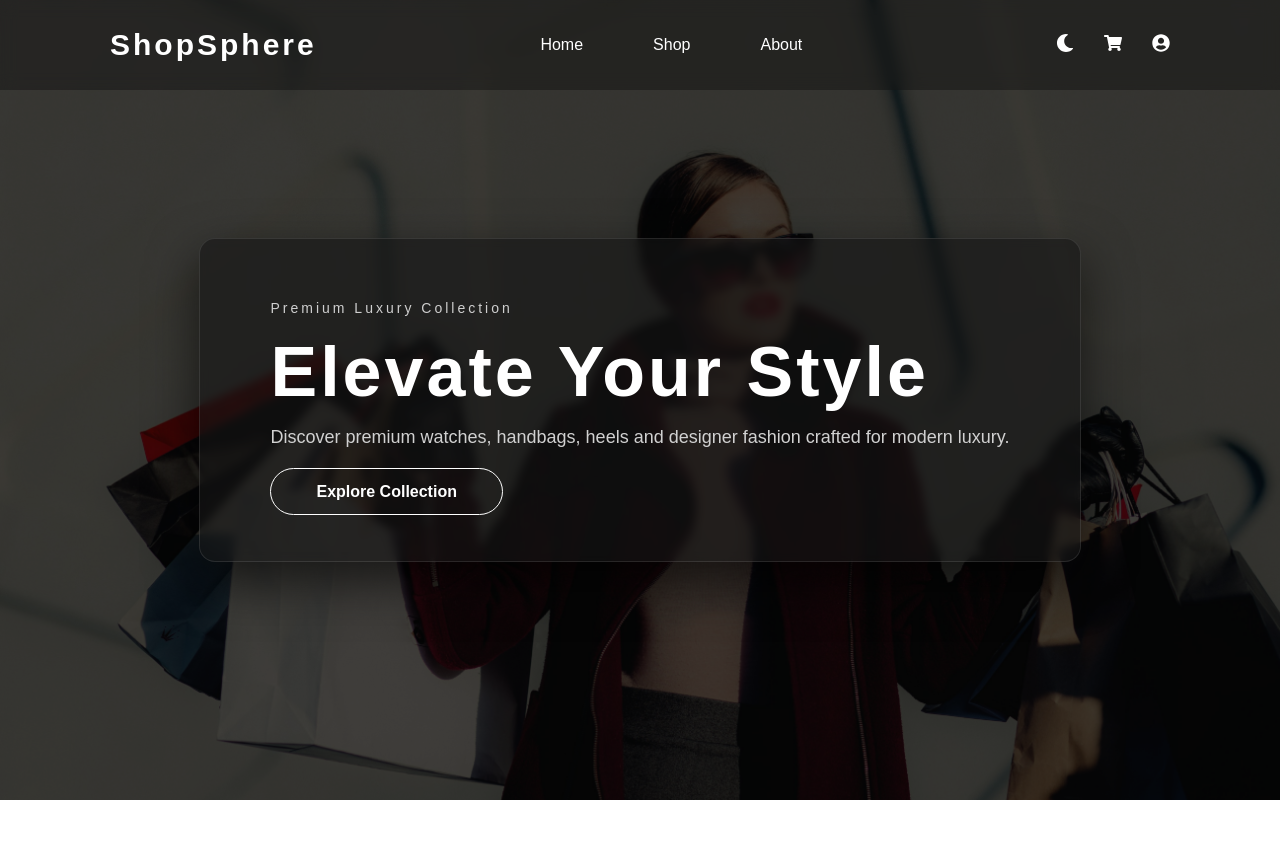
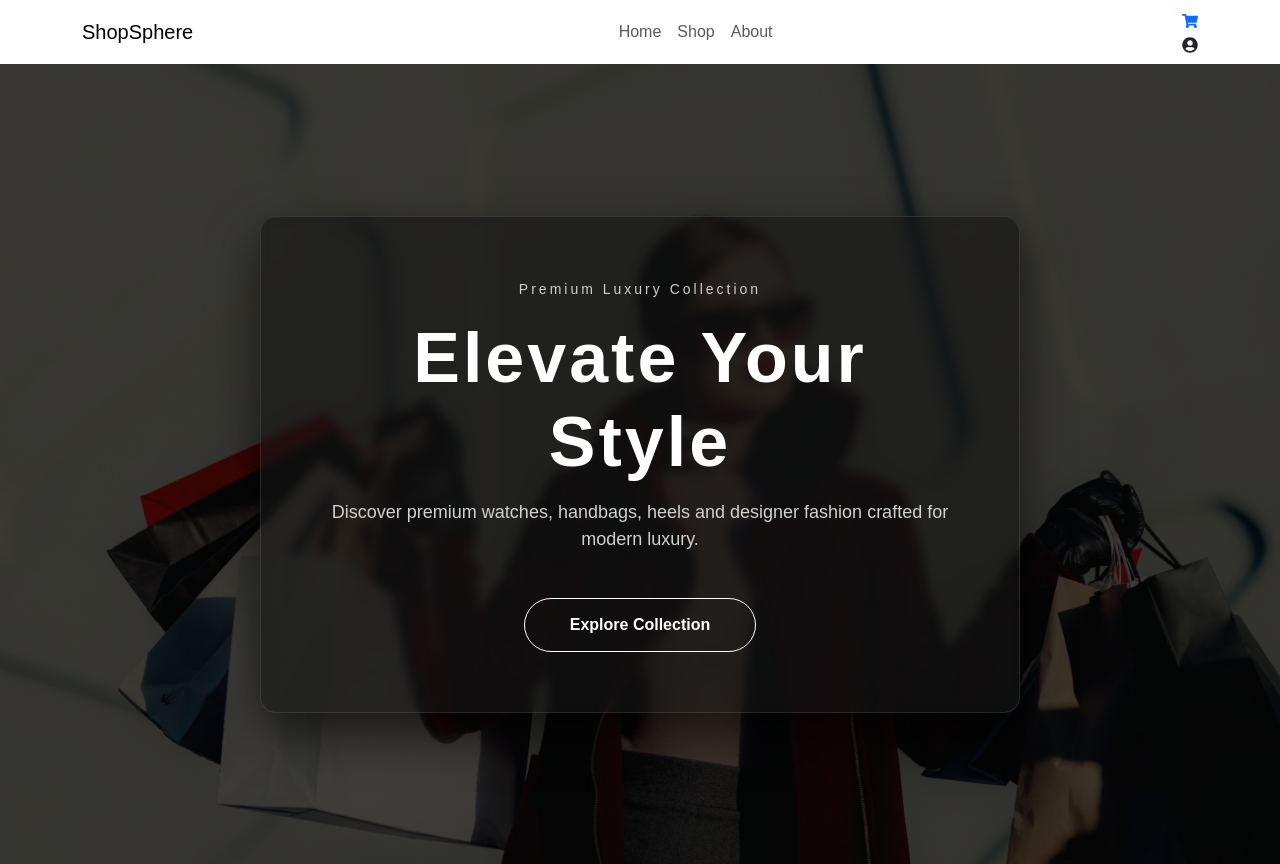
Before and after one commit to Komalkori2004/MERN-PROJECT, a React (Vite) app in the folder MERN/: page / in a window 1280 px wide. Before the commit the page ends 800 px from the top, so only its background shows below. Built offline with nearby package versions, Linux system fonts and the light colour scheme.

Commit message:
Add responsive Bootstrap navbar with cart and profile dropdown

```diff
--- a/MERN/src/main.jsx
+++ b/MERN/src/main.jsx
@@ -1,6 +1,7 @@
 
 import { createRoot } from 'react-dom/client'
-
+import "bootstrap/dist/css/bootstrap.min.css"
+import "bootstrap/dist/js/bootstrap.bundle.min.js";
 import "./index.css";
 import App from './App.jsx'
 import { BrowserRouter } from "react-router-dom";
--- a/MERN/src/pages/nav.jsx
+++ b/MERN/src/pages/nav.jsx
@@ -1,71 +1,93 @@
 import { Link, useNavigate } from "react-router-dom";
-import { useEffect, useState } from "react";
-
-import { FaShoppingCart, FaUserCircle, FaMoon, FaSun } from "react-icons/fa";
-import "../style/nav.css";
+import { useState } from "react";
+import { FaShoppingCart, FaUserCircle } from "react-icons/fa";
 
 const Navbar = () => {
-  const [dropdown, setDropdown] = useState(false);
-  const [darkMode, setDarkMode] = useState(false);
-  const [scrolled, setScrolled] = useState(false);
-  const navigate = useNavigate();
 
-  useEffect(() => {
-    const handleScroll = () => {
-      setScrolled(window.scrollY > 50);
-    };
+  const [dropdown,setDropdown] = useState(false)
+  const navigate = useNavigate()
 
-    window.addEventListener("scroll", handleScroll);
-    return () => window.removeEventListener("scroll", handleScroll);
-  }, []);
+  const logout = ()=>{
+    localStorage.removeItem("token")
+    navigate("/login")
+  }
 
-  const toggleDark = () => {
-    setDarkMode(!darkMode);
-    document.body.classList.toggle("dark-mode");
-  };
+  return(
 
-  const logout = () => {
-    localStorage.removeItem("token");
-    navigate("/login");
-  };
+<nav className="navbar navbar-expand-lg custom-navbar">
 
-  return (
-    <nav className={`navbar ${scrolled ? "scrolled" : ""}`}>
-      <div className="logo">
-        <Link to="/">ShopSphere</Link>
-      </div>
+<div className="container">
 
-      <div className="nav-links">
-        <Link to="/" className="nav-item">Home</Link>
-        <Link to="/products" className="nav-item">Shop</Link>
-        <Link to="/about" className="nav-item">About</Link>
-      </div>
+<Link className="navbar-brand logo" to="/">
+ShopSphere
+</Link>
 
-      <div className="nav-right">
-        <button className="icon-btn" onClick={toggleDark}>
-          {darkMode ? <FaSun /> : <FaMoon />}
+<button
+className="navbar-toggler"
+type="button"
+data-bs-toggle="collapse"
+data-bs-target="#navMenu"
+>
+<span className="navbar-toggler-icon"></span>
 </button>
 
-        <Link to="/cart" className="icon-btn">
+<div className="collapse navbar-collapse" id="navMenu">
+
+<ul className="navbar-nav mx-auto">
+
+<li className="nav-item">
+<Link className="nav-link" to="/">Home</Link>
+</li>
+
+<li className="nav-item">
+<Link className="nav-link" to="/products">Shop</Link>
+</li>
+
+<li className="nav-item">
+<Link className="nav-link" to="/about">About</Link>
+</li>
+
+</ul>
+
+<div className="nav-icons">
+
+<Link to="/cart" className="cart-icon">
 <FaShoppingCart />
 </Link>
 
-        <div className="user-menu">
+<div className="profile-menu">
+
 <FaUserCircle
-            className="icon-btn"
-            onClick={() => setDropdown(!dropdown)}
+className="profile-icon"
+onClick={()=>setDropdown(!dropdown)}
 />
 
 {dropdown && (
-            <div className="dropdown">
+
+<div className="profile-dropdown">
+
 <Link to="/profile">Profile</Link>
-              <button onClick={logout}>Logout</button>
+
+<button onClick={logout}>
+Logout
+</button>
+
 </div>
+
 )}
+
 </div>
+
 </div>
+
+</div>
+
+</div>
+
 </nav>
-  );
-};
 
-export default Navbar;
+)
+
+}
+
+export default Navbar
--- a/MERN/src/style/hero.css
+++ b/MERN/src/style/hero.css
@@ -1,89 +1,113 @@
-.hero{
-position:relative;
-min-height:100vh;
+.hero {
+  position: relative;
+  min-height: 100vh;
 
-background:url("/image/hero.jpg")
-center/cover no-repeat;
+  background: url("/image/hero.jpg") center/cover no-repeat;
 
-display:flex;
-align-items:center;
-justify-content:center;
+  display: flex;
+  align-items: center;
+  justify-content: center;
 }
 
 /* dark overlay */
 
-.hero::before{
-content:"";
-position:absolute;
-inset:0;
-background:rgba(0,0,0,0.75);
+.hero::before {
+  content: "";
+  position: absolute;
+  inset: 0;
+  background: rgba(0, 0, 0, 0.75);
 }
 
 /* hero content */
 
-.hero-content{
-position:relative;
-z-index:2;
+.hero-content {
+  position: relative;
+  z-index: 2;
 
-padding:60px 70px;
+  padding: 60px 70px;
 
-background:rgba(20,20,20,0.6);
-backdrop-filter:blur(5px);
+  background: rgba(20, 20, 20, 0.6);
+  backdrop-filter: blur(5px);
 
-border-radius:16px;
+  border-radius: 16px;
 
-border:1px solid rgba(255,255,255,0.1);
+  border: 1px solid rgba(255, 255, 255, 0.1);
 
-box-shadow:0 20px 50px rgba(0,0,0,0.6);
+  box-shadow: 0 20px 50px rgba(0, 0, 0, 0.6);
 }
 
 /* small tag */
 
-.hero-tag{
-letter-spacing:3px;
-font-size:14px;
-color:#cfcfcf;
+.hero-tag {
+  letter-spacing: 3px;
+  font-size: 14px;
+  color: #cfcfcf;
 }
 
 /* title */
 
-.hero-title{
-font-size:clamp(40px,6vw,70px);
-font-weight:900;
-letter-spacing:3px;
-color:white;
-margin:15px 0;
+.hero-title {
+  font-size: clamp(40px, 6vw, 70px);
+  font-weight: 900;
+  letter-spacing: 3px;
+  color: white;
+  margin: 15px 0;
 }
 
 /* text */
 
-.hero-text{
-font-size:18px;
-color:#d1d1d1;
-margin-bottom:35px;
+.hero-text {
+  font-size: 18px;
+  color: #d1d1d1;
+  margin-bottom: 35px;
 }
 
 /* button */
 
-.hero-btn{
-padding:14px 45px;
+.hero-btn {
+  padding: 14px 45px;
 
-border-radius:40px;
+  border-radius: 40px;
 
-border:1px solid white;
+  border: 1px solid white;
 
-background:transparent;
+  background: transparent;
+  display: inline-block;
+  margin-top: 10px;
+  color: white;
 
-color:white;
+  font-weight: 600;
 
-font-weight:600;
+  text-decoration: none;
 
-text-decoration:none;
-
-transition:0.4s;
+  transition: 0.4s;
 }
 
-.hero-btn:hover{
-background:white;
-color:black;
+.hero-btn:hover {
+  background: white;
+  color: black;
 }
+
+/* mobile responsive */
+
+@media (max-width: 768px) {
+  .hero-content {
+    padding: 30px 20px;
+    width: 90%;
+    margin: auto;
+  }
+
+  .hero-title {
+    font-size: 34px;
+    letter-spacing: 1px;
+  }
+
+  .hero-text {
+    font-size: 15px;
+  }
+
+  .hero-btn {
+    padding: 12px 28px;
+    font-size: 14px;
+  }
+}
--- a/MERN/src/style/nav.css
+++ b/MERN/src/style/nav.css
@@ -1,131 +1,80 @@
-:root {
-  --black: #0d0d0d;
-  --dark-black: #111111;
-  --emerald: #0f9d58;
-  --emerald-light: #18c77a;
-  --white: #ffffff;
+.custom-navbar{
+background:#0d0d0d;
+padding:18px 0;
 }
 
-/* Base */
-.navbar {
-  position: fixed;
-  top: 0;
-  width: 100%;
-  height: 90px;
-  padding: 0 110px;
-  display: flex;
-  justify-content: space-between;
-  align-items: center;
-  transition: 0.4s ease;
-  z-index: 1000;
-  background: rgba(13, 13, 13, 0.4);
-  backdrop-filter: blur(8px);
-  color: var(--white);
+.logo{
+color:white;
+font-weight:700;
+font-size:24px;
 }
 
-/* Scroll Effect */
-.navbar.scrolled {
-  background: var(--dark-black);
-  box-shadow: 0 10px 30px rgba(0,0,0,0.6);
+.nav-link{
+color:#e5e5e5 !important;
+margin:0 15px;
 }
 
-/* Logo */
-.logo a {
-  font-size: 30px;
-  font-weight: 700;
-  letter-spacing: 3px;
-  text-decoration: none;
-  color: var(--white);
-  transition: 0.3s;
+.nav-link:hover{
+color:white !important;
 }
 
-.logo a:hover {
-  color: var(--emerald-light);
+.nav-icons{
+display:flex;
+gap:25px;
+align-items:center;
+font-size:20px;
+color:white;
 }
 
-/* Links */
-.nav-links {
-  display: flex;
+/* profile */
+
+.profile-menu{
+position:relative;
+cursor:pointer;
 }
 
-.nav-item {
-  margin: 0 35px;
-  text-decoration: none;
-  color: var(--white);
-  font-weight: 500;
-  position: relative;
-  transition: 0.3s;
+.profile-dropdown{
+position:absolute;
+top:40px;
+right:0;
+
+background:#1c1c1c;
+
+padding:15px;
+
+border-radius:10px;
+
+min-width:150px;
+
+box-shadow:0 10px 30px rgba(0,0,0,0.5);
 }
 
-/* Emerald underline animation */
-.nav-item::after {
-  content: "";
-  position: absolute;
-  left: 0;
-  bottom: -8px;
-  width: 0%;
-  height: 2px;
-  background: var(--emerald);
-  transition: 0.4s;
+.profile-dropdown a,
+.profile-dropdown button{
+
+display:block;
+width:100%;
+
+text-align:left;
+
+padding:8px 10px;
+
+background:none;
+
+border:none;
+
+color:white;
+
+text-decoration:none;
+
+cursor:pointer;
 }
 
-.nav-item:hover {
-  color: var(--emerald-light);
+.profile-dropdown a:hover,
+.profile-dropdown button:hover{
+
+background:#2a2a2a;
+
+border-radius:6px;
+
 }
-
-.nav-item:hover::after {
-  width: 100%;
-}
-
-/* Right Side */
-.nav-right {
-  display: flex;
-  align-items: center;
-}
-
-.icon-btn {
-  margin-left: 30px;
-  font-size: 18px;
-  background: none;
-  border: none;
-  color: var(--white);
-  cursor: pointer;
-  transition: 0.3s;
-}
-
-.icon-btn:hover {
-  color: var(--emerald-light);
-}
-
-/* Dropdown */
-.user-menu {
-  position: relative;
-}
-
-.dropdown {
-  position: absolute;
-  top: 50px;
-  right: 0;
-  background: var(--dark-black);
-  padding: 18px;
-  border-radius: 12px;
-  min-width: 170px;
-  box-shadow: 0 10px 30px rgba(0,0,0,0.5);
-}
-
-.dropdown a,
-.dropdown button {
-  display: block;
-  margin-bottom: 12px;
-  background: none;
-  border: none;
-  color: var(--white);
-  text-decoration: none;
-  cursor: pointer;
-  transition: 0.3s;
-}
-
-.dropdown a:hover,
-.dropdown button:hover {
-  color: var(--emerald-light);
-}
```
Lines whose indentation alone changed are shown as unchanged.
